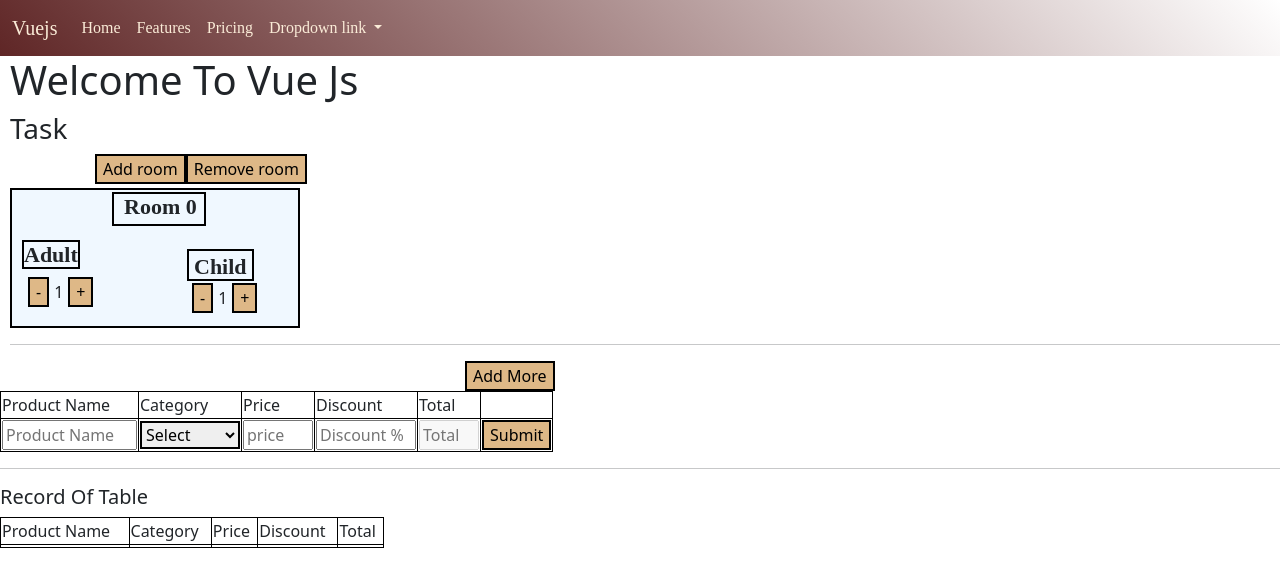
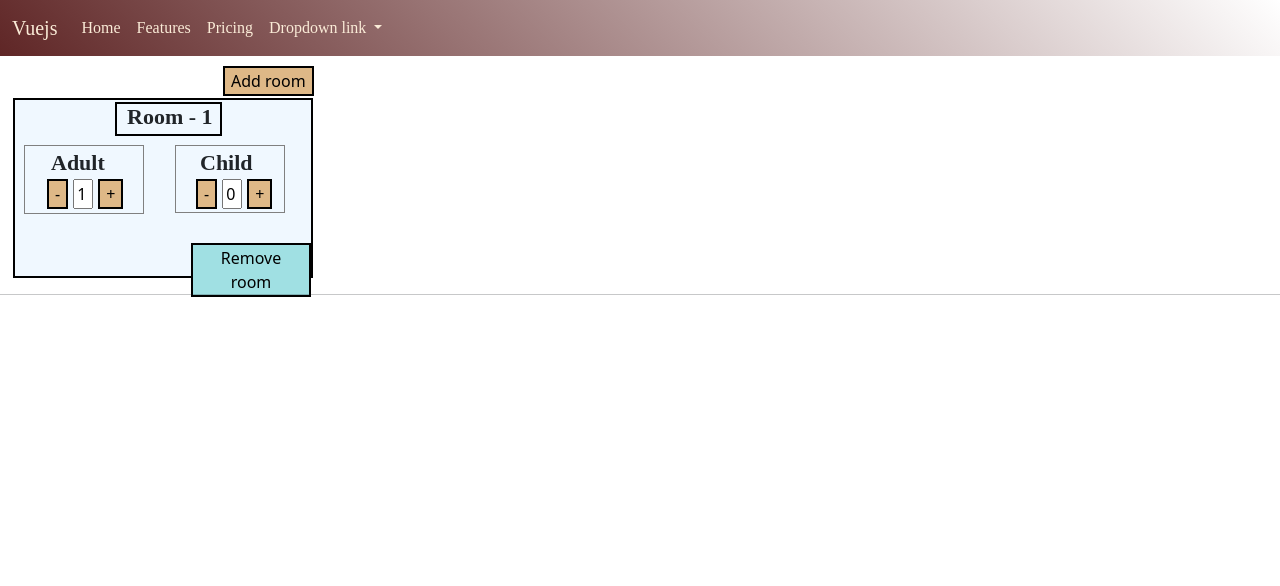
Before and after one commit to shyamporiya/vuejsProject, a Vue app: page / in a window 1280 px wide. Shown: the top 586 px of the page. Built offline with nearby package versions, Linux system fonts and the light colour scheme.

Commit message:
set dynamically room task

```diff
--- /dev/null
+++ b/src/components/addRoomOrProduct.vue
@@ -0,0 +1,275 @@
+<template>
+  <section class="main-section">
+    <div>
+      <h1>Welcome To Vue Js</h1>
+    </div>
+    <div>
+      <button class="add_another_room" @click="add_another_room">
+        Add room
+      </button>
+      <button class="remove_another_room" @click="remove_another_room">
+        Remove room
+      </button>
+    </div>
+    <div class="table_room" v-for="(elem, index) in roomCount" :key="index">
+      <span class="room-name">Room {{ index }}</span>
+      <div class="adult">
+        <span class="adultName">Adult</span>
+        <div class="add_div">
+          <button style="margin-left: 10px" @click="adultDecBtn">-</button>
+          <span style="margin-left: 5px">{{ adultRoomCount }}</span>
+          <button style="margin-left: 5px" @click="adultIncBtn">+</button>
+        </div>
+      </div>
+      <div class="add_child_div">
+        <span class="childName">Child</span>
+        <div class="sub_child_div">
+          <button @click="childDecBtn" style="margin-left: 5px">-</button>
+          <span style="margin-left: 5px">{{ childRoomCount }}</span>
+          <button style="margin-left: 5px" @click="childIncBtn">+</button>
+        </div>
+      </div>
+    </div>
+    <hr />
+  </section>
+  <section>
+    <div class="parent-div">
+      <button class="addMorecol" @click="addColums()">Add More</button>
+      <table style="width: 30%">
+        <tr>
+          <th>Product Name</th>
+          <th>Category</th>
+          <th>Price</th>
+          <th>Discount</th>
+          <th>Total</th>
+        </tr>
+        <tr v-for="(col, index) in productItems" :key="index">
+          <td>
+            <input
+              style="width: 135px"
+              type="text"
+              placeholder="Product Name"
+              v-model="productName"
+            />
+          </td>
+          <td>
+            <select
+              style="border: 2px solid black; width: 100px"
+              v-model="categoryName"
+            >
+              <option value="">Select</option>
+              <option value="average">Average</option>
+              <option value="good">Good</option>
+              <option value="bad">Bad</option>
+              <option value="nonuse">Non-use</option>
+            </select>
+          </td>
+          <td>
+            <input
+              style="width: 70px"
+              type="text"
+              placeholder="price"
+              v-model="price"
+              @input="priceOnchange()"
+              id="price"
+            />
+          </td>
+          <td>
+            <input
+              style="width: 100px"
+              type="text"
+              placeholder="Discount %"
+              v-model="discount"
+              id="discount"
+              @input="discountOnchange()"
+            />
+          </td>
+          <td>
+            <input
+              style="width: 60px"
+              type="text"
+              placeholder="Total"
+              v-model="sum"
+              disabled
+            />
+          </td>
+          <td><button @click="submitBtn()">Submit</button></td>
+        </tr>
+      </table>
+    </div>
+  </section>
+  <hr />
+  <section>
+    <h5>Record Of Table</h5>
+    <div class="parent-div">
+      <table style="width: 30%">
+        <tr>
+          <th>Product Name</th>
+          <th>Category</th>
+          <th>Price</th>
+          <th>Discount</th>
+          <th>Total</th>
+        </tr>
+        <tr>
+          <td>
+            {{ productNameGet }}
+          </td>
+          <td>{{ categoryNameGet }}</td>
+          <td>{{ priceGet }}</td>
+          <td>{{ discountGet }}</td>
+          <td>{{ sumTotal }}</td>
+        </tr>
+      </table>
+    </div>
+  </section>
+</template>
+<script>
+export default {
+  name: "App",
+  components: {},
+  data() {
+    return {
+      adultRoomCount: 1,
+      childRoomCount: 1,
+      roomCount: 1,
+      colums: 1,
+      productName: "",
+      productNameGet: "",
+      categoryName: "",
+      categoryNameGet: "",
+      price: "",
+      priceGet: "",
+      discount: "",
+      discountGet: "",
+      total: "",
+      totalGet: "",
+      sum: "",
+      sumTotal: "",
+      productData: [
+        { product: "Test 1 ", category: "Main" },
+        { product: "test 2", category: "cat test" },
+        { product: "productName", category: "test1" },
+        { product: "productName", category: "test1" },
+        { product: "productName", category: "test1" },
+      ],
+      productItems: [],
+    };
+  },
+  methods: {
+    adultDecBtn() {
+      if (this.adultRoomCount !== 0) {
+        this.adultRoomCount--;
+      }
+    },
+    adultIncBtn() {
+      this.adultRoomCount++;
+    },
+    childDecBtn() {
+      if (this.childRoomCount !== 0) {
+        this.childRoomCount--;
+      }
+    },
+    childIncBtn() {
+      this.childRoomCount++;
+    },
+    add_another_room() {
+      this.roomCount++;
+      console.log(this.roomCount);
+    },
+    remove_another_room() {
+      this.roomCount--;
+    },
+    addColums() {
+      this.colums++;
+      this.pruductItems.push(this.colums);
+      console.log("click here to add colums");
+    },
+    discountOnchange() {
+      var pricecal = Number(document.getElementById("price").value);
+      var dis_cal = Number(document.getElementById("discount").value) / 100;
+      var sum_value = pricecal - pricecal * dis_cal;
+      this.sum = sum_value;
+    },
+    submitBtn() {
+      console.log("Submit Clicked");
+      var listData = this.productData.map((index, val, arr) => {
+        return index.product;
+        console.log("index" + index);
+      });
+      this.productNameGet = this.productName;
+      this.categoryNameGet = this.categoryName;
+      this.priceGet = this.price;
+      this.discountGet = this.discount;
+      this.totalGet = this.total;
+      this.sumTotal = this.sum;
+      console.log(this.productNameGet);
+    },
+  },
+};
+</script>
+
+<style>
+button {
+  border: 2px solid black;
+  background: burlywood;
+}
+.table_room {
+  border: 2px solid black;
+  /* margin-left: 473px; */
+  height: 140px;
+  width: 290px;
+  background-color: aliceblue;
+}
+.room-name {
+  padding: 0px 7px 5px 10px;
+  margin-left: 100px;
+  font-size: 22px;
+  font-weight: 700;
+  font-family: fangsong;
+  border: 2px solid black;
+}
+.adult {
+  padding: 3px 5px 3px 5px;
+  margin-left: 5px;
+  /* border: 2px solid black; */
+  margin-right: 22px;
+  margin-top: 12px;
+}
+.add_div {
+  margin-left: -4px;
+  margin-top: 6px;
+}
+.add_child_div {
+  margin-left: 175px;
+  margin-top: -60px;
+}
+.adultName {
+  font-size: 22px;
+  font-weight: 700;
+  font-family: fangsong;
+  border: 2px solid black;
+}
+.childName {
+  padding: 3px 5px 0px 5px;
+  font-size: 22px;
+  font-weight: 700;
+  font-family: fangsong;
+  border: 2px solid black;
+}
+.add_another_room {
+  margin-left: 85px;
+  margin-bottom: 4px;
+}
+.main-section {
+  margin-left: 10px;
+}
+table,
+th,
+td {
+  border: 1px solid black;
+  width: fit-content;
+}
+.addMorecol {
+  margin-left: 465px;
+}
+</style>
--- a/src/components/body/Content.vue
+++ b/src/components/body/Content.vue
@@ -1,264 +1,143 @@
 <template>
-  <section class="main-section">
-    <div>
-      <h1>Welcome To Vue Js</h1>
-      <h3>Task</h3>
-    </div>
+  <section>
     <div>
       <button class="add_another_room" @click="add_another_room">
         Add room
       </button>
-      <button class="remove_another_room" @click="remove_another_room">
-        Remove room
-      </button>
     </div>
-    <div class="table_room" v-for="(elem, index) in roomCount" :key="index">
-      <span class="room-name">Room {{ index }}</span>
+    <!-- start room div -->
+    <div class="table_room" v-for="(elem, index) in rooms" :key="index">
+      <span class="room-name">Room - {{ ++index }}</span>
       <div class="adult">
         <span class="adultName">Adult</span>
         <div class="add_div">
-          <button style="margin-left: 10px" @click="adultDecBtn">-</button>
-          <span style="margin-left: 5px">{{ adultRoomCount }}</span>
-          <button style="margin-left: 5px" @click="adultIncBtn">+</button>
+          <button style="margin-left: 10px" @click="decBtnAdult(elem)">
+            -
+          </button>
+          <input
+            type="text"
+            style="margin-left: 5px; width: 20px"
+            v-model="elem.adult_count"
+          />
+          <button style="margin-left: 5px" @click="incBtnAdult(elem)">+</button>
         </div>
       </div>
-      <div class="add_child_div">
-        <span class="childName">Child</span>
-        <div class="sub_child_div">
-          <button @click="childDecBtn" style="margin-left: 5px">-</button>
-          <span style="margin-left: 5px">{{ childRoomCount }}</span>
-          <button style="margin-left: 5px" @click="childIncBtn">+</button>
+
+      <div class="child_Div">
+        <span class="adultName">Child</span>
+        <div class="add_div_new">
+          <button style="margin-left: 10px" @click="decBtnChild(elem)">
+            -
+          </button>
+          <input
+            type="text"
+            style="margin-left: 5px; width: 20px"
+            v-model="elem.child_count"
+          />
+          <button style="margin-left: 5px" @click="incBtnChild(elem)">+</button>
         </div>
       </div>
+      <div class="removeRoom">
+        <button class="remove_room" @click="remove_another_room()">
+          Remove room
+        </button>
+      </div>
     </div>
-    <hr />
-  </section>
-  <section>
-    <div class="parent-div">
-      <button class="addMorecol" @click="addColums()">Add More</button>
-      <table style="width: 30%">
-        <tr>
-          <th>Product Name</th>
-          <th>Category</th>
-          <th>Price</th>
-          <th>Discount</th>
-          <th>Total</th>
-        </tr>
-        <tr v-for="(col, index) in colums" :key="index">
-          <td>
-            <input
-              style="width: 135px"
-              type="text"
-              placeholder="Product Name"
-              v-model="productName"
-            />
-          </td>
-          <td>
-            <select
-              style="border: 2px solid black; width: 100px"
-              v-model="categoryName"
-            >
-              <option value="">Select</option>
-              <option value="average">Average</option>
-              <option value="good">Good</option>
-              <option value="bad">Bad</option>
-              <option value="nonuse">Non-use</option>
-            </select>
-          </td>
-          <td>
-            <input
-              style="width: 70px"
-              type="text"
-              placeholder="price"
-              v-model="price"
-              @input="priceOnchange()"
-              id="price"
-            />
-          </td>
-          <td>
-            <input
-              style="width: 100px"
-              type="text"
-              placeholder="Discount %"
-              v-model="discount"
-              id="discount"
-              @input="discountOnchange()"
-            />
-          </td>
-          <td>
-            <input
-              style="width: 60px"
-              type="text"
-              placeholder="Total"
-              v-model="sum"
-              disabled
-            />
-          </td>
-          <td><button @click="submitBtn()">Submit</button></td>
-        </tr>
-      </table>
-    </div>
+    <!-- end room div -->
   </section>
   <hr />
-  <section>
-    <h5>Record Of Table</h5>
-    <div class="parent-div">
-      <table style="width: 30%">
-        <tr>
-          <th>Product Name</th>
-          <th>Category</th>
-          <th>Price</th>
-          <th>Discount</th>
-          <th>Total</th>
-        </tr>
-        <tr>
-          <td>
-            {{ productNameGet }}
-          </td>
-          <td>{{ categoryNameGet }}</td>
-          <td>{{ priceGet }}</td>
-          <td>{{ discountGet }}</td>
-          <td>{{ sumTotal }}</td>
-        </tr>
-      </table>
-    </div>
-  </section>
 </template>
+
 <script>
 export default {
   name: "App",
   components: {},
   data() {
     return {
-      adultRoomCount: 1,
-      childRoomCount: 1,
-      roomCount: 1,
-      colums: 1,
-      productName: "",
-      productNameGet: "",
-      categoryName: "",
-      categoryNameGet: "",
-      price: "",
-      priceGet: "",
-      discount: "",
-      discountGet: "",
-      total: "",
-      totalGet: "",
-      sum: "",
-      sumTotal: "",
-      productData: [
-        { product: "Test 1 ", category: "Main" },
-        { product: "test 2", category: "cat test" },
-        { product: "productName", category: "test1" },
-        { product: "productName", category: "test1" },
-        { product: "productName", category: "test1" },
+      rooms: [
+        {
+          //room_No: 1,
+          adult_count: 1,
+          child_count: 0,
+        },
       ],
     };
   },
   methods: {
-    adultDecBtn() {
-      if (this.adultRoomCount !== 0) {
-        this.adultRoomCount--;
+    add_another_room() {
+      console.log("value room :" + this.room_val);
+      this.rooms.push({
+        adult_count: 1,
+        child_count: 0,
+      });
+      // console.log("add room" + this.roomNo);
+    },
+    remove_another_room(ele) {
+      let updateStudentList = this.students.filter((el) => el.ele !== ele);
+      this.rooms = updateStudentList;
+    },
+    // remove_another_room() {
+    //   // var ele_num = --ele;
+    //   // console.log("ele :" + ele_num);
+    //   const fruits = this.rooms;
+    //   // console.log("fruit array is :" + fruits);
+    //   delete fruits[1];
+
+    //   // console.log("ele no :" + ele_num);
+    //   // this.rooms.splice(ele_num, 1);
+    //   // console.log(this.rooms);
+    //   // if (this.rooms.length > 1) {
+    //   //   delete this.rooms[2];
+    //   // } else {
+    //   //   console.log("Else work");
+    //   // }
+    //   // console.log("add room" + this.roomNo);
+    // },
+    incBtnAdult(obj) {
+      console.log("click+");
+      obj.adult_count++;
+    },
+    decBtnAdult(obj) {
+      if (obj.adult_count !== 1) {
+        obj.adult_count--;
       }
     },
-    adultIncBtn() {
-      this.adultRoomCount++;
+    incBtnChild(obj) {
+      obj.child_count++;
     },
-    childDecBtn() {
-      if (this.childRoomCount !== 0) {
-        this.childRoomCount--;
+    decBtnChild(obj) {
+      if (obj.child_count !== 0) {
+        obj.child_count--;
       }
-    },
-    childIncBtn() {
-      this.childRoomCount++;
-    },
-    add_another_room() {
-      this.roomCount++;
-      console.log(this.roomCount);
-    },
-    remove_another_room() {
-      this.roomCount--;
-    },
-    addColums() {
-      this.colums++;
-      console.log("click here to add colums");
-    },
-    discountOnchange() {
-      var pricecal = Number(document.getElementById("price").value);
-      var dis_cal = Number(document.getElementById("discount").value) / 100;
-      var sum_value = pricecal - pricecal * dis_cal;
-      this.sum = sum_value;
-    },
-    submitBtn() {
-      console.log("Submit Clicked");
-      var listData = this.productData.map((index, val, arr) => {
-        return index.product;
-        console.log("index" + index);
-      });
-      this.productNameGet = this.productName;
-      this.categoryNameGet = this.categoryName;
-      this.priceGet = this.price;
-      this.discountGet = this.discount;
-      this.totalGet = this.total;
-      this.sumTotal = this.sum;
-      console.log(this.productNameGet);
     },
   },
 };
 </script>
 
-<style scoped>
-button {
-  border: 2px solid black;
-  background: burlywood;
-}
-.table_room {
-  border: 2px solid black;
-  /* margin-left: 473px; */
-  height: 140px;
-  width: 290px;
-  background-color: aliceblue;
-}
-.room-name {
-  padding: 0px 7px 5px 10px;
-  margin-left: 100px;
-  font-size: 22px;
-  font-weight: 700;
-  font-family: fangsong;
-  border: 2px solid black;
-}
-.adult {
-  padding: 3px 5px 3px 5px;
-  margin-left: 5px;
-  /* border: 2px solid black; */
-  margin-right: 22px;
-  margin-top: 12px;
-}
-.add_div {
+<script></script>
+<style>
+/* .add_div {
   margin-left: -4px;
   margin-top: 6px;
 }
 .add_child_div {
   margin-left: 175px;
   margin-top: -60px;
-}
-.adultName {
+} */
+/* .adultName {
   font-size: 22px;
   font-weight: 700;
   font-family: fangsong;
-  border: 2px solid black;
-}
-.childName {
+  /* border: 2px solid black; */
+/*} */
+/* .childName {
   padding: 3px 5px 0px 5px;
   font-size: 22px;
   font-weight: 700;
   font-family: fangsong;
   border: 2px solid black;
 }
-.add_another_room {
-  margin-left: 85px;
-  margin-bottom: 4px;
-}
+
 .main-section {
   margin-left: 10px;
 }
@@ -270,5 +149,63 @@ td {
 }
 .addMorecol {
   margin-left: 465px;
+} */
+
+/* this page new css */
+button {
+  border: 2px solid black;
+  background: burlywood;
+}
+
+.room-name {
+  padding: 0px 7px 5px 10px;
+  margin-left: 100px;
+  font-size: 22px;
+  font-weight: 700;
+  font-family: fangsong;
+  border: 2px solid black;
+}
+
+.add_another_room {
+  margin-left: 223px;
+  margin-top: 10px;
+  margin-bottom: 2px;
+}
+.table_room {
+  border: 2px solid black;
+  margin-left: 13px;
+  height: 140px;
+  width: 290px;
+  background-color: aliceblue;
+  width: 300px;
+  height: 180px;
+}
+.adult {
+  padding: 0px 12px 4px 12px;
+  margin-left: 9px;
+  margin-right: 42px;
+  margin-top: 12px;
+  border: 1px solid grey;
+  width: 120px;
+}
+.adultName {
+  font-size: 22px;
+  font-weight: 700;
+  font-family: fangsong;
+  margin-left: 14px;
+}
+.child_Div {
+  border: 1px solid grey;
+  width: 110px;
+  margin-top: -69px;
+  margin-left: 160px;
+  padding: 0px 2px 3px 10px;
+}
+.removeRoom {
+  margin-left: 176px;
+  margin-top: 30px;
+}
+.remove_room {
+  background: #a0e0e3;
 }
 </style>
```
